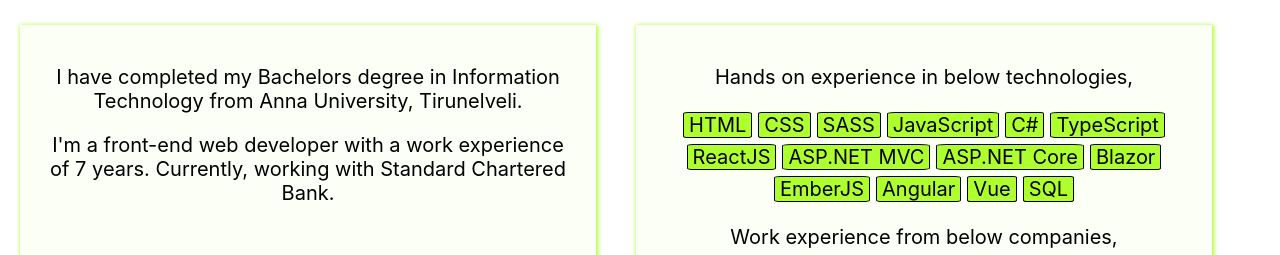
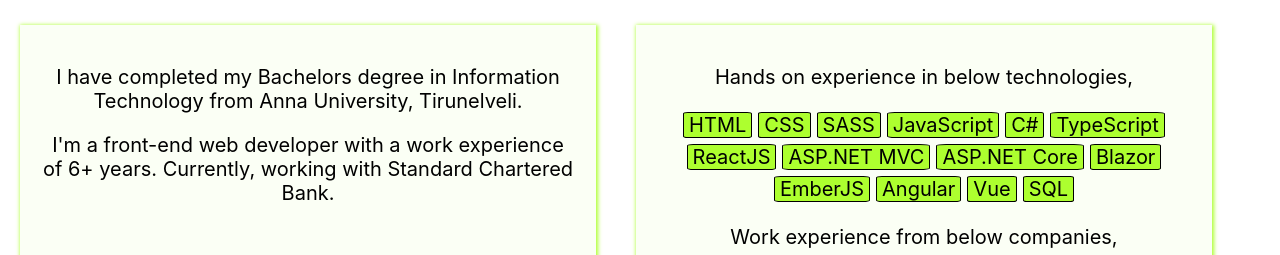
Before and after one commit to renjithsingh-rajendran123/Portfolio-Renjith, a React (Create React App) app: page / in a window 1280 px wide. Shown: the part 880-1135 px from the top of the page. Built offline with nearby package versions, Linux system fonts and the light colour scheme.

Commit message:
Update Aboutsec.js

```diff
--- a/src/components/Aboutsec.js
+++ b/src/components/Aboutsec.js
@@ -5,14 +5,14 @@ import { useEffect, useState } from "react";
 const Aboutsec= () => {
     const [experience, setExp] = useState(0);
     useEffect(()=>{
-        setExp(new Date().getFullYear() - 2016);
+        setExp(new Date().getFullYear() - 2017);
     },[]);
     return(<>
             <div className='title' id="about">About Renjith,</div>
             <div className='about-sec'>
                 <div className='about-sec-sub-one'>
                     <p>I have completed my Bachelors degree in Information Technology from Anna University, Tirunelveli.</p>
-                    <p>I'm a front-end web developer with a work experience of {experience} years. Currently, working with Standard Chartered Bank.</p>
+                    <p>I'm a front-end web developer with a work experience of {experience}+ years. Currently, working with Standard Chartered Bank.</p>
                 </div>
                 <div className='about-sec-sub-two'>
                     <p>Hands on experience in below technologies,<br></br></p>
```
